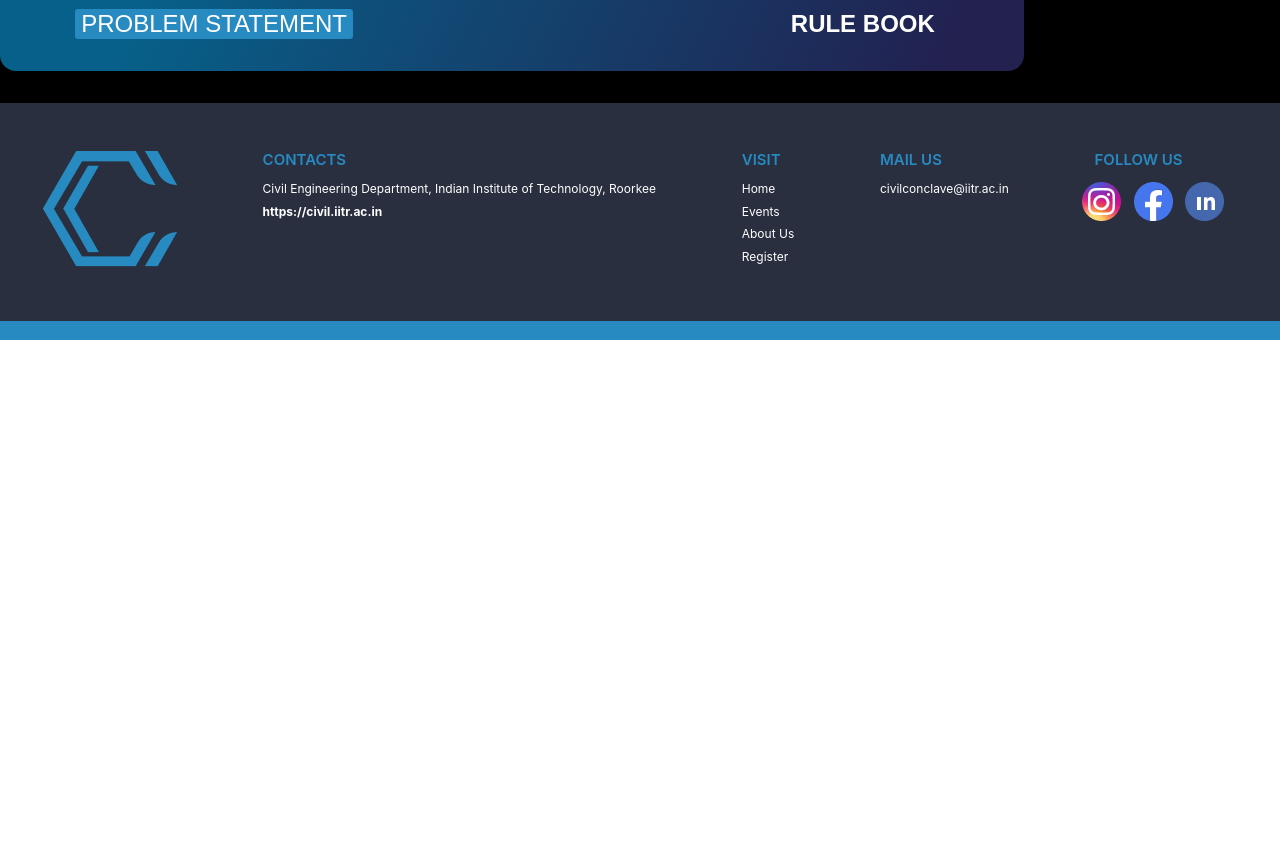
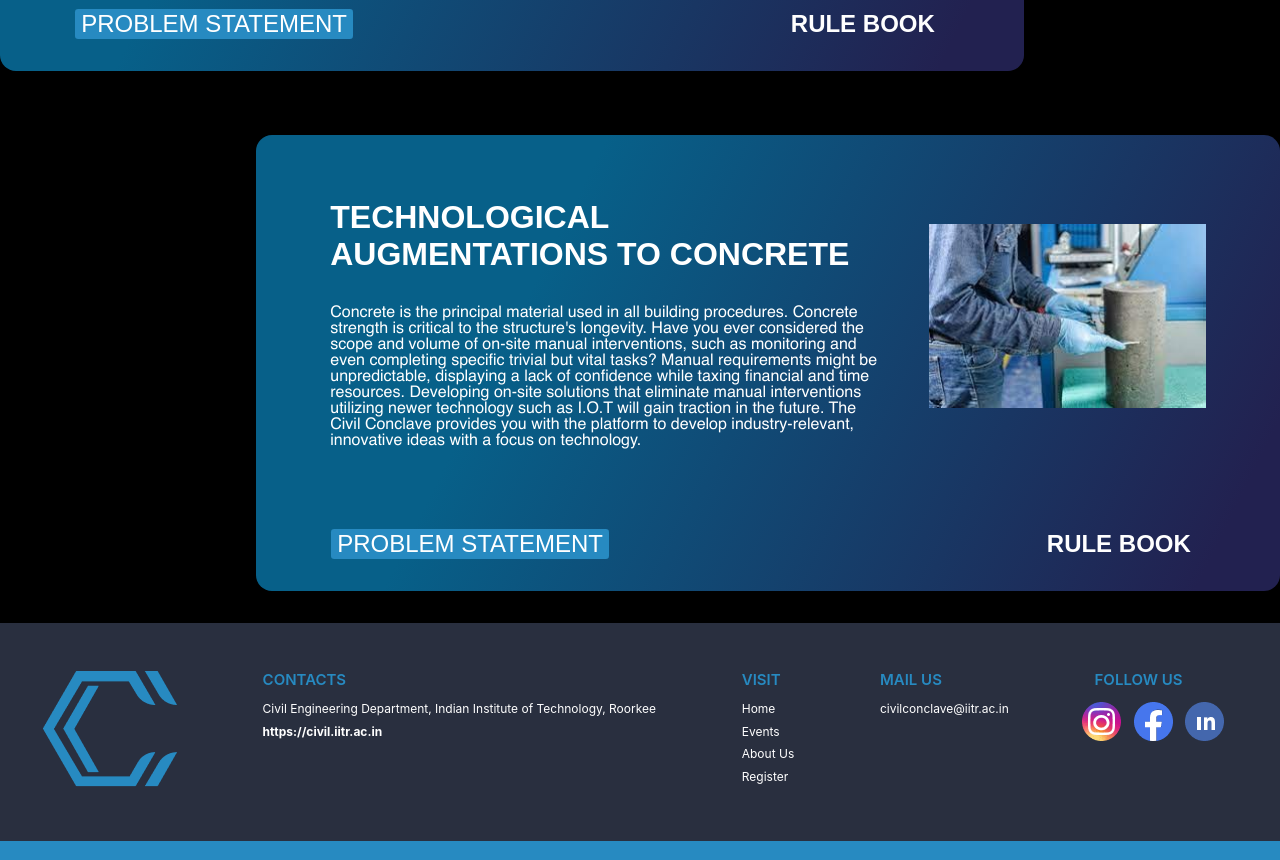
Before and after one commit to Civil-Conclave/civilconclave2k22, a React (Create React App) app: page /casestudy in a window 1280 px wide. Shown: the part 1560-2420 px from the top of the page. Before the commit the page ends 1900 px from the top, so only its background shows below. Built offline with nearby package versions, Linux system fonts and the light colour scheme.

Commit message:
Case study 4 added

```diff
--- a/src/components/CaseStudy/CaseStudy.js
+++ b/src/components/CaseStudy/CaseStudy.js
@@ -2,6 +2,7 @@ import React from "react";
 import FSI from "../../assets/Forest.jpeg";
 import FloodDesign from "../../assets/FloodDesign.jpeg";
 import SoilCaseStudy from "../../assets/SoilCaseStudy.jpeg";
+import Structural from "../../assets/Structural.jpeg";
 import "./CaseStudy.css";
 
 export default function CaseStudyleft() {
@@ -13,6 +14,11 @@ export default function CaseStudyleft() {
   function onPressFlood(e) {
     window.open(
       "https://drive.google.com/file/d/1N74REMpL-o1b93x3xwovsL7APjLruSMM/view?usp=sharing"
+    );
+  }
+  function onPressStructural(e) {
+    window.open(
+      "https://drive.google.com/file/d/1I74RTYqsM97QSh8mCbWOIi058q0TfQpi/view?usp=sharing"
     );
   }
   function onPressGril(e) {
@@ -121,6 +127,42 @@ export default function CaseStudyleft() {
             </button>
           </div>
         </div>
+        <div className="casestudy-main Right">
+          <div className="casestudy1">
+            <div className="casestudy_context">
+              <p className="casestudy_heading">
+                TECHNOLOGICAL AUGMENTATIONS TO CONCRETE
+              </p>
+              {/* <p className="casestudy_heading2">
+                In association with Department of Hydrology, IIT Roorkee
+              </p> */}
+              <p className="casestudy_main_write">
+                Concrete is the principal material used in all building
+                procedures. Concrete strength is critical to the structure's
+                longevity. Have you ever considered the scope and volume of
+                on-site manual interventions, such as monitoring and even
+                completing specific trivial but vital tasks? Manual requirements
+                might be unpredictable, displaying a lack of confidence while
+                taxing financial and time resources. Developing on-site
+                solutions that eliminate manual interventions utilizing newer
+                technology such as I.O.T will gain traction in the future. The
+                Civil Conclave provides you with the platform to develop
+                industry-relevant, innovative ideas with a focus on technology.
+              </p>
+            </div>
+            <div className="casestudy_image">
+              <img src={Structural} className="imgg"></img>
+            </div>
+          </div>
+          <div className="casestudy2">
+            <button className="casestudy-btn" onClick={onPressStructural}>
+              PROBLEM STATEMENT
+            </button>
+            <button className="text-casestudy" onClick={onPressRules}>
+              RULE BOOK
+            </button>
+          </div>
+        </div>
       </div>
     </>
   );
```
Also changed, not shown: src/assets/Structural.jpeg (added).
